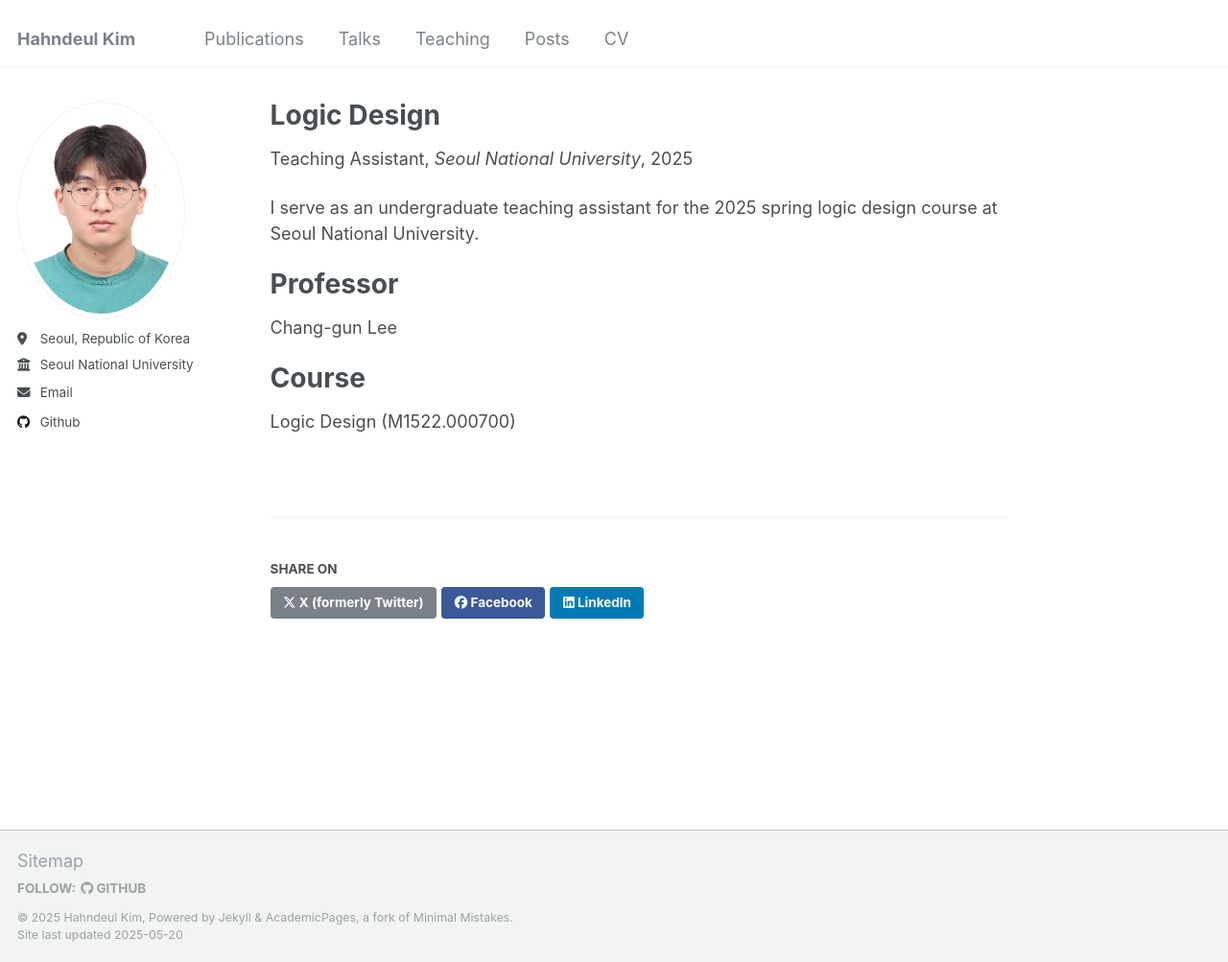
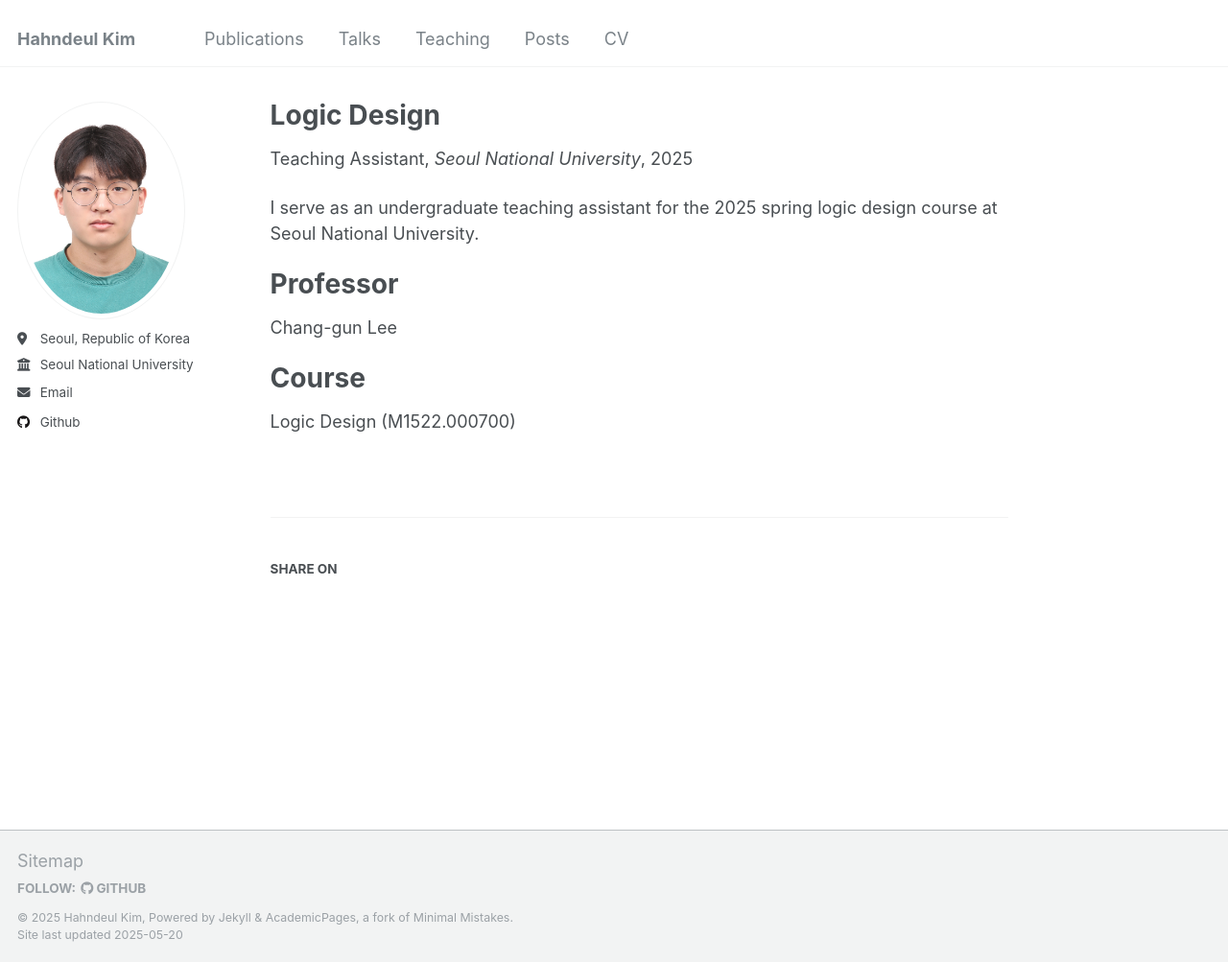
Before and after one commit to del2090/del2090.github.io, a Jekyll site: the page built from _teaching/2025-spring-logic-design.md, in a window 1280 px wide and 1003 px high. Shown: the whole window at 96% size. Built offline with Jekyll 4.4.1, drawn with Linux system fonts in a browser that asks for light colours.

Commit message:
remove socials

```diff
--- a/_includes/social-share.html
+++ b/_includes/social-share.html
@@ -5,9 +5,4 @@
     <h4 class="page__share-title">{{ site.data.ui-text[site.locale].share_on_label | default: "Share on" }}</h4>
   {% endif %}
 
-  <a href="https://x.com/intent/post?text={{ base_path }}{{ page.url }}" class="btn btn--x" title="{{ site.data.ui-text[site.locale].share_on_label | default: 'Share on' }} X"><i class="fab fa-x-twitter" aria-hidden="true"></i><span> X (formerly Twitter)</span></a>
-
-  <a href="https://www.facebook.com/sharer/sharer.php?u={{ base_path }}{{ page.url }}" class="btn btn--facebook" title="{{ site.data.ui-text[site.locale].share_on_label | default: 'Share on' }} Facebook"><i class="fab fa-facebook" aria-hidden="true"></i><span> Facebook</span></a>
-
-  <a href="https://www.linkedin.com/shareArticle?mini=true&url={{ base_path }}{{ page.url }}" class="btn btn--linkedin" title="{{ site.data.ui-text[site.locale].share_on_label | default: 'Share on' }} LinkedIn"><i class="fab fa-linkedin" aria-hidden="true"></i><span> LinkedIn</span></a>
 </section>
```
